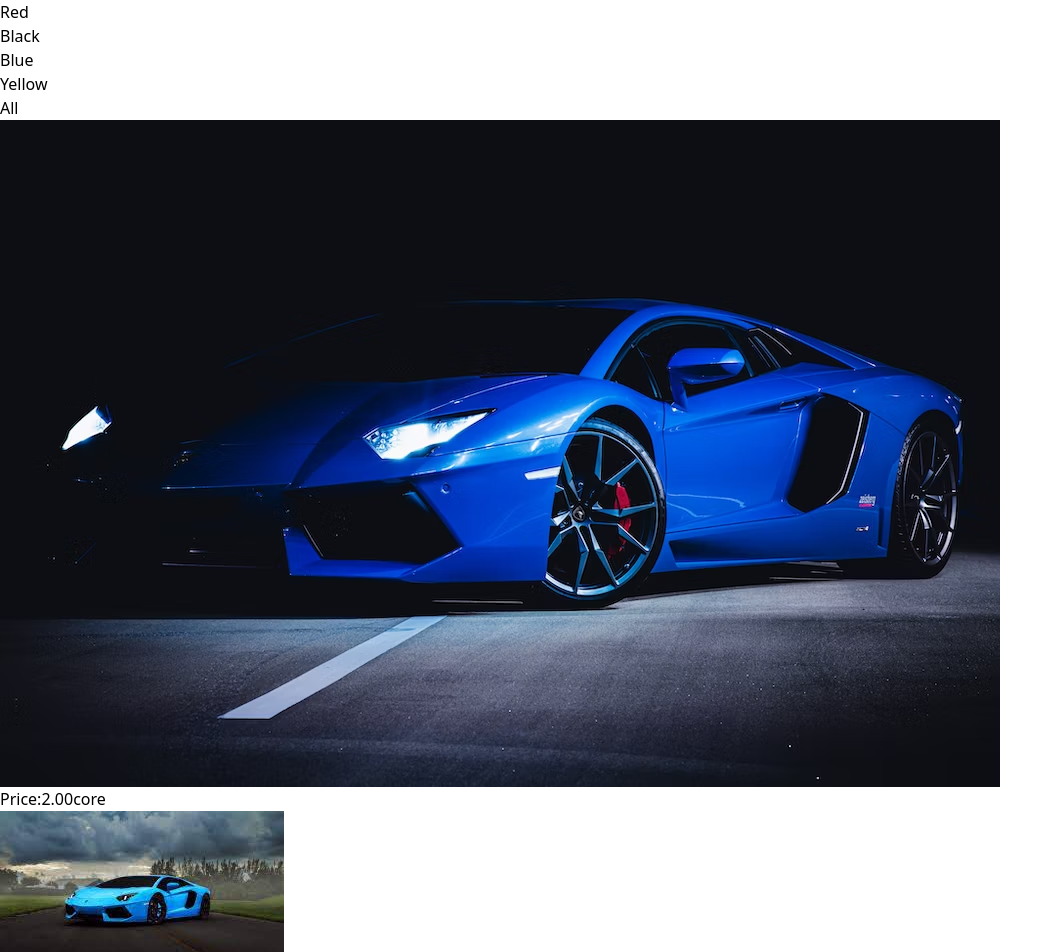
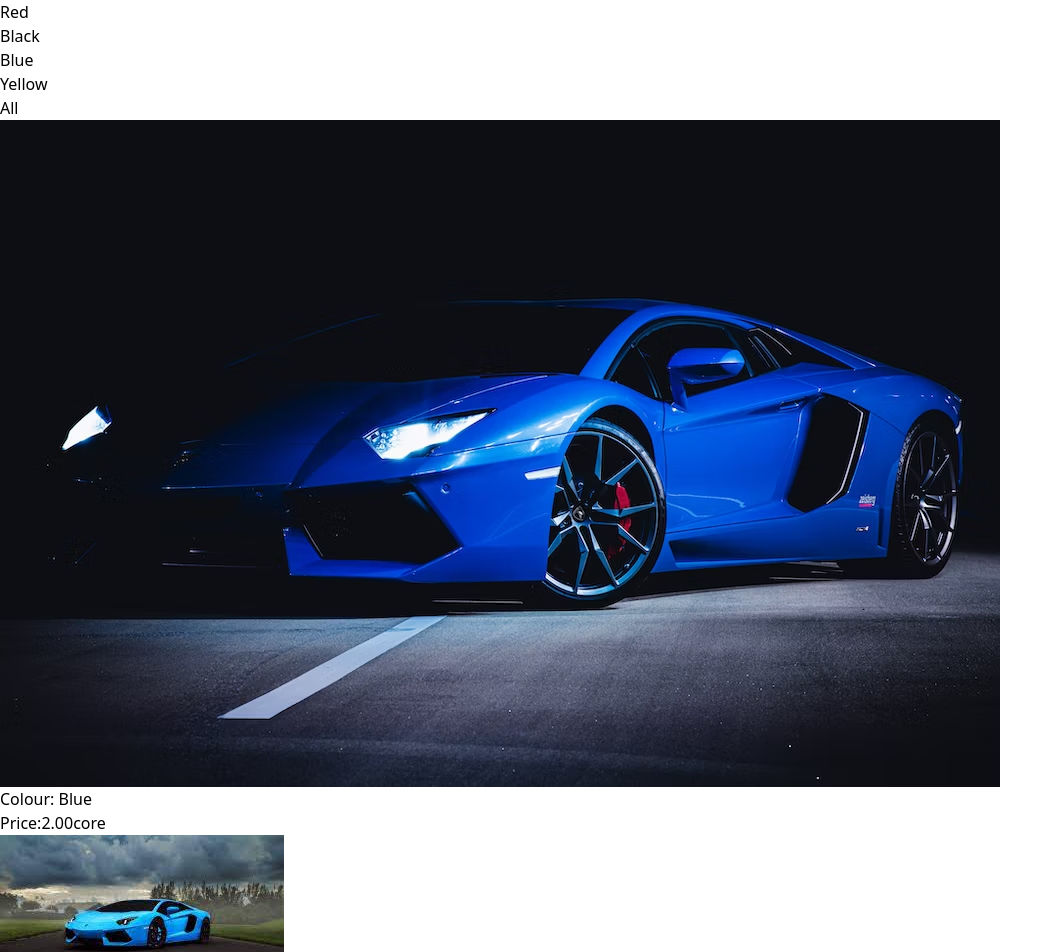
Before and after one commit to jibonrahaman/mixitup-simple, a React (Vite) app: page / in a window 1280 px wide. Shown: the top 952 px of the page, without its empty margins (0-1063 px from the left). Built offline with nearby package versions, Linux system fonts and the light colour scheme.

Commit message:
done this mixitap

```diff
--- a/src/App.jsx
+++ b/src/App.jsx
@@ -28,22 +28,22 @@ const [task,setTask]=useState([])
     { task.length>0 ?
 
       task.map((item,index)=>{
-        const {img,price}=item
+        const {colour,img,price}=item
        return <div key={index} className="w-[300px] my-4">
         <img src={img} alt={img} className=" w-full h-[200px]"/>
         <div className=" flex justify-between">
-        {/* <p>Colour: {colour}</p> */}
+        <p>Colour: {colour}</p>
         <p>Price:{price}</p>
         </div>
            </div>       })
            :
 
            showCar.map((item,index)=>{
-            const {img,price}=item
+            const {colour,img,price}=item
            return <div key={index} className="w-[300px] my-4">
             <img src={img} alt={img} className=" w-full h-[200px]"/>
             <div className=" flex justify-between">
-            {/* <p>Colour: {colour}</p> */}
+            <p>Colour: {colour}</p>
             <p>Price:{price}</p>
             </div>
                </div>       })
```
